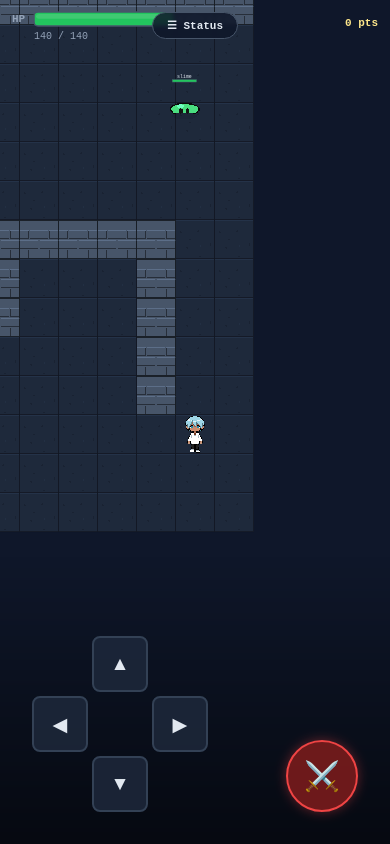
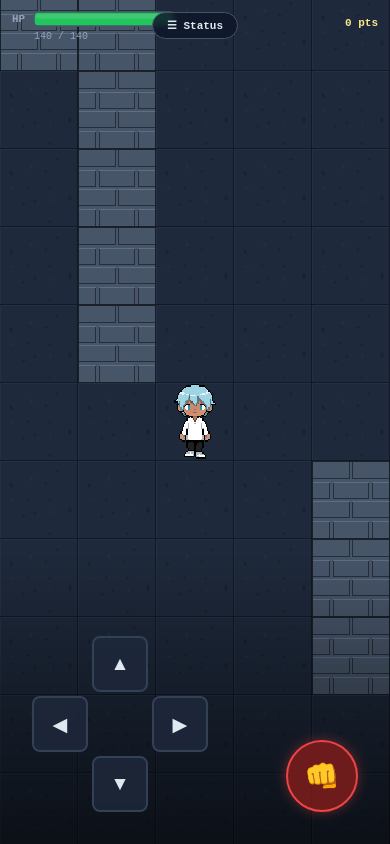
Before and after one commit to Herdes-s/Origem_Game, a React (Vite) app: page /game in a window 390 px wide. Built offline with nearby package versions, Linux system fonts and the light colour scheme.

Commit message:
fix(screen): corrige tela mobile

```diff
--- a/src/components/ControlGame/index.tsx
+++ b/src/components/ControlGame/index.tsx
@@ -1,10 +1,8 @@
-import type { GameKeys, AttackState } from "../../types/game";
+import type { GameKeys } from "../../types/game";
 import styles from "./ControlGame.module.scss";
 
 type Props = {
-  keysRef:      React.RefObject<GameKeys>;
-  attackRef:    React.RefObject<AttackState>;
-  directionRef: React.RefObject<string>;
+  keysRef: React.RefObject<GameKeys>;
 };
 
 const DIRECTIONS: { label: string; key: string }[] = [
@@ -14,21 +12,15 @@ const DIRECTIONS: { label: string; key: string }[] = [
   { label: "▶", key: "ArrowRight" },
 ];
 
-function ControlGame({ keysRef, attackRef, directionRef }: Props) {
+// Tecla que o teclado usa pra atacar (ver playerMovement.ts) — o botão
+// mobile aciona a MESMA tecla via keysRef em vez de mexer no attackRef
+// direto, assim os dois caminhos passam pela mesma lógica (respeitando o
+// cooldown derivado de DES) em vez de duplicar valores fixos aqui.
+const ATTACK_KEY = " ";
+
+function ControlGame({ keysRef }: Props) {
   const handlePress   = (key: string) => { keysRef.current[key] = true; };
   const handleRelease = (key: string) => { keysRef.current[key] = false; };
-
-  // Botão de ataque — aciona diretamente o attackRef
-  const handleAttackPress = () => {
-    const attack = attackRef.current;
-    if (attack.cooldown <= 0 && !attack.active) {
-      attack.active    = true;
-      attack.duration  = 8;
-      attack.cooldown  = 25;
-      attack.direction = directionRef.current as AttackState["direction"];
-      attack.hitEnemyIds = new Set();
-    }
-  };
 
   return (
     <div className={styles.controls_wrapper}>
@@ -51,10 +43,11 @@ function ControlGame({ keysRef, attackRef, directionRef }: Props) {
       <div className={styles.action_buttons}>
         <button
           className={styles.attack_btn}
-          onPointerDown={handleAttackPress}
-          onPointerUp={() => {}}
+          onPointerDown={() => handlePress(ATTACK_KEY)}
+          onPointerUp={() => handleRelease(ATTACK_KEY)}
+          onPointerLeave={() => handleRelease(ATTACK_KEY)}
         >
-          ⚔️
+          👊
         </button>
       </div>
     </div>
--- a/src/data/map.ts
+++ b/src/data/map.ts
@@ -31,7 +31,7 @@ export const MAP: TileMap = [
 export const MAP_W = MAP[0].length * TILE_SIZE;
 export const MAP_H = MAP.length * TILE_SIZE;
 
-const VISIBLE_TILES_MOBILE = 10;
+const VISIBLE_TILES_MOBILE = 5;
 const VISIBLE_TILES_DESKTOP = 18;
 
 export function calcZoom(screenW: number): number {
--- a/src/pages/GamePage/index.tsx
+++ b/src/pages/GamePage/index.tsx
@@ -196,11 +196,7 @@ function GamePage() {
         damageNumbersRef={damageNumbersRef}
         onRespawn={handleRespawn}
       />
-      <ControlGame
-        keysRef={keysRef}
-        attackRef={attackRef}
-        directionRef={directionRef}
-      />
+      <ControlGame keysRef={keysRef} />
       <StatusPanel
         attributes={attributes}
         progress={progress}
```
